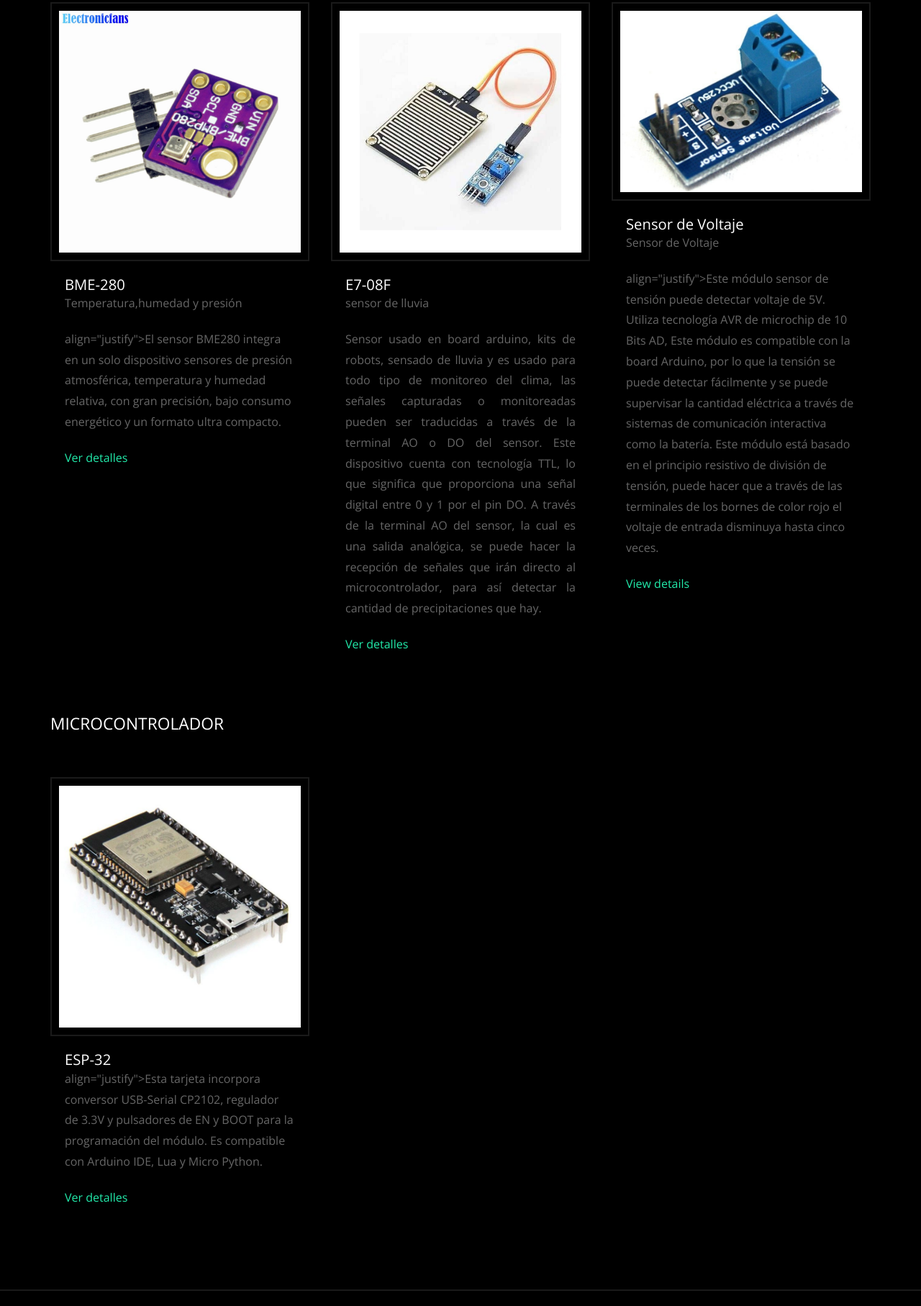
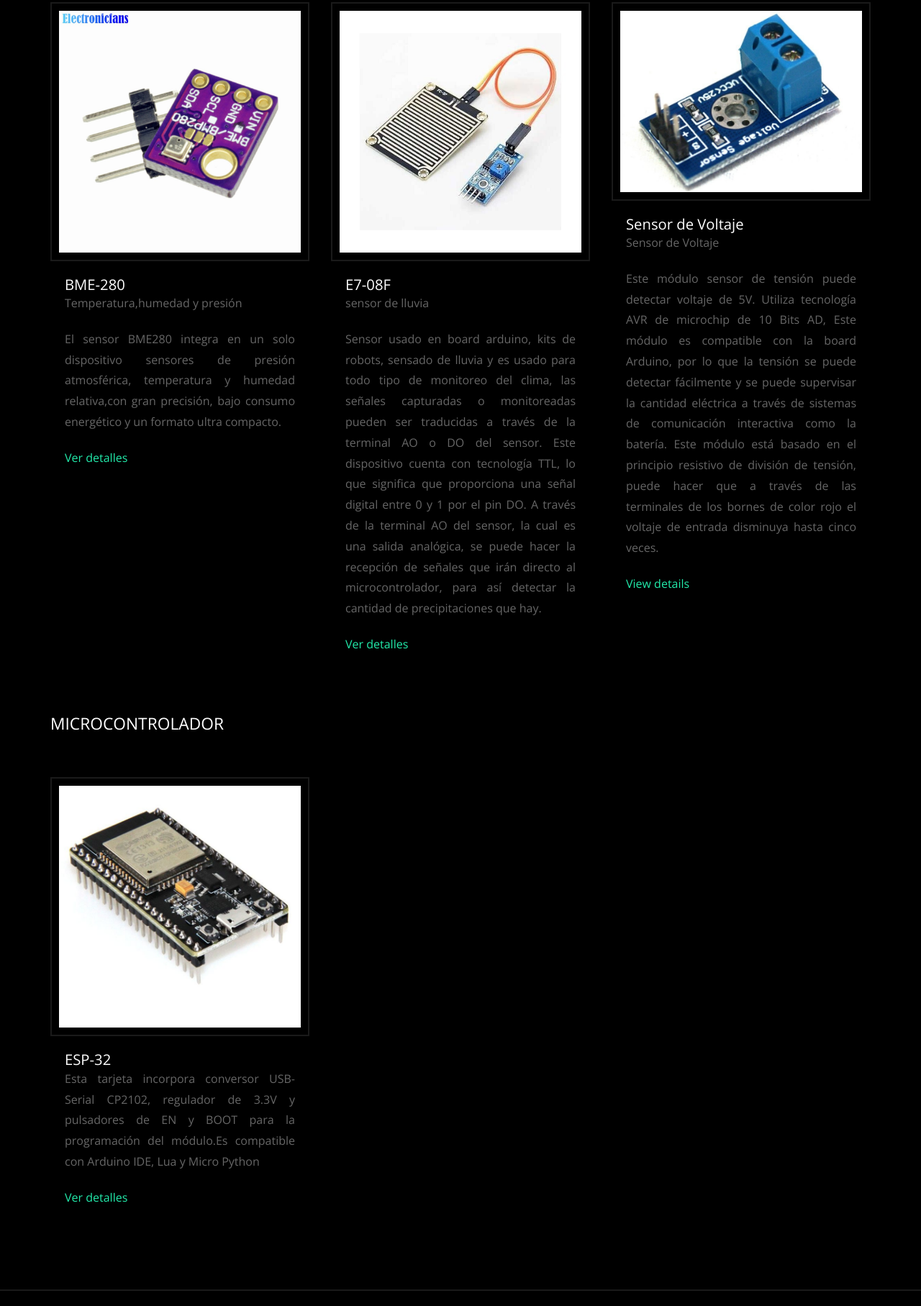
Before and after one commit to EMAUIS/UIS-EMA, a website: page projects.html in a window 1280 px wide. Shown: the part 982-2797 px from the top of the page at 72% size. Drawn offline with nearby package versions, Linux system fonts and the light colour scheme; files whose address does not match are found by name.

Commit message:
Update projects.html

```diff
--- a/projects.html
+++ b/projects.html
@@ -93,8 +93,8 @@
             <div class="probootstrap-card-text" >
               <h2 class="probootstrap-card-heading mb0">BME-280</h2>
               <p class="category">Temperatura,humedad y presión</p>
-              <p> align="justify">El sensor BME280 integra en un solo dispositivo sensores de presión atmosférica,
-                temperatura y humedad relativa, con gran precisión, bajo consumo energético y un formato ultra compacto.</p>
+             <p align="justify">El sensor BME280 integra en un solo dispositivo sensores de presión atmosférica,
+               temperatura y humedad relativa,con gran precisión, bajo consumo energético y un formato ultra compacto.</p>
               <p><a href="single-page.html">Ver detalles</a></p>
             </div>
           </div>
@@ -125,11 +125,11 @@
             <div class="probootstrap-card-text">
               <h2 class="probootstrap-card-heading mb0">Sensor de Voltaje</h2>
               <p class="category">Sensor de Voltaje</p>
-              <p> align="justify">Este módulo sensor de tensión puede detectar voltaje de 5V.  Utiliza tecnología AVR de microchip de 10 Bits AD,
-                Este módulo es compatible con la board Arduino, por lo que la tensión se puede detectar fácilmente y se puede
-                supervisar la cantidad eléctrica a través de sistemas de comunicación interactiva como la batería. Este módulo
-                está basado en el principio resistivo de división de tensión, puede hacer que a través de las terminales de los
-                bornes de color rojo el voltaje de entrada disminuya hasta cinco veces.</p>
+               <p align="justify">Este módulo sensor de tensión puede detectar voltaje de 5V.  Utiliza tecnología AVR de microchip de 10 Bits AD,
+                 Este módulo es compatible con la board Arduino, por lo que la tensión se puede detectar fácilmente y se puede supervisar
+                 la cantidad eléctrica a través de sistemas de comunicación interactiva como la batería. Este módulo está basado en el principio
+                 resistivo de división de tensión, puede hacer que a través de las terminales de los bornes de color rojo el voltaje
+                 de entrada disminuya hasta cinco veces.</p>
               <p><a href="single-page.html">View details</a></p>
             </div>
           </div>
@@ -152,8 +152,8 @@
             </div>
             <div class="probootstrap-card-text" >
               <h2 class="probootstrap-card-heading mb0">ESP-32</h2>
-              <p> align="justify">Esta tarjeta incorpora conversor USB-Serial CP2102, regulador de 3.3V y pulsadores de EN y BOOT
-                para la programación del módulo. Es compatible con Arduino IDE, Lua y Micro Python.</p>
+              <p align="justify">Esta tarjeta incorpora conversor USB-Serial CP2102, regulador de 3.3V y pulsadores de EN y BOOT para la programación
+                del módulo.Es compatible con Arduino IDE, Lua y Micro Python</p>
               <p><a href="single-page.html">Ver detalles</a></p>
             </div>
           </div>
@@ -165,23 +165,6 @@
 
   <footer class="probootstrap-footer probootstrap-bg">
 
-      <div class="row copyright">
-        <div class="col-md-6">
-          <div class="probootstrap-footer-widget">
-            <p>&copy; 2017 <a href="https://uicookies.com/">uiCookies:Black</a>. Designed by <a href="https://uicookies.com/">uicookies.com</a> <br> Demo Photos from <a href="https://unsplash.com/">Unsplash</a></p>
-          </div>
-        </div>
-        <div class="col-md-6">
-          <div class="probootstrap-footer-widget right">
-            <ul class="probootstrap-social">
-              <li><a href="#"><i class="icon-twitter"></i></a></li>
-              <li><a href="#"><i class="icon-facebook"></i></a></li>
-              <li><a href="#"><i class="icon-instagram2"></i></a></li>
-            </ul>
-          </div>
-        </div>
-      </div>
-    </div>
   </footer>
 
   <div class="gototop js-top">
```
